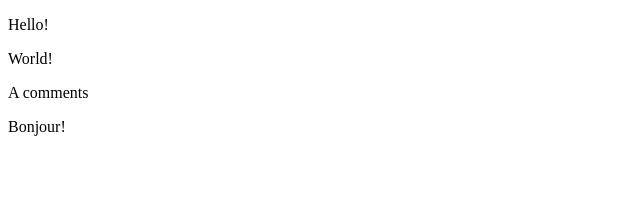
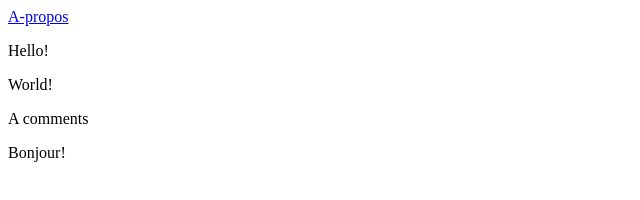
Before and after one commit to cherifimy/mon-projet, a plain HTML site: page index.html in a window 1280 px wide. Shown: the whole page, without its empty margins (0-640 px from the left). Drawn offline with Linux system fonts and the light colour scheme.

Commit message:
ajout de navigation dans derniere-branche

```diff
--- a/index.html
+++ b/index.html
@@ -6,6 +6,7 @@
     <title>Document</title>
 </head>
 <body>
+    <a href="a-propos.html">A-propos</a>
     <p>Hello!</p>
     <p>World!</p>
     <p>A comments</p>
```
